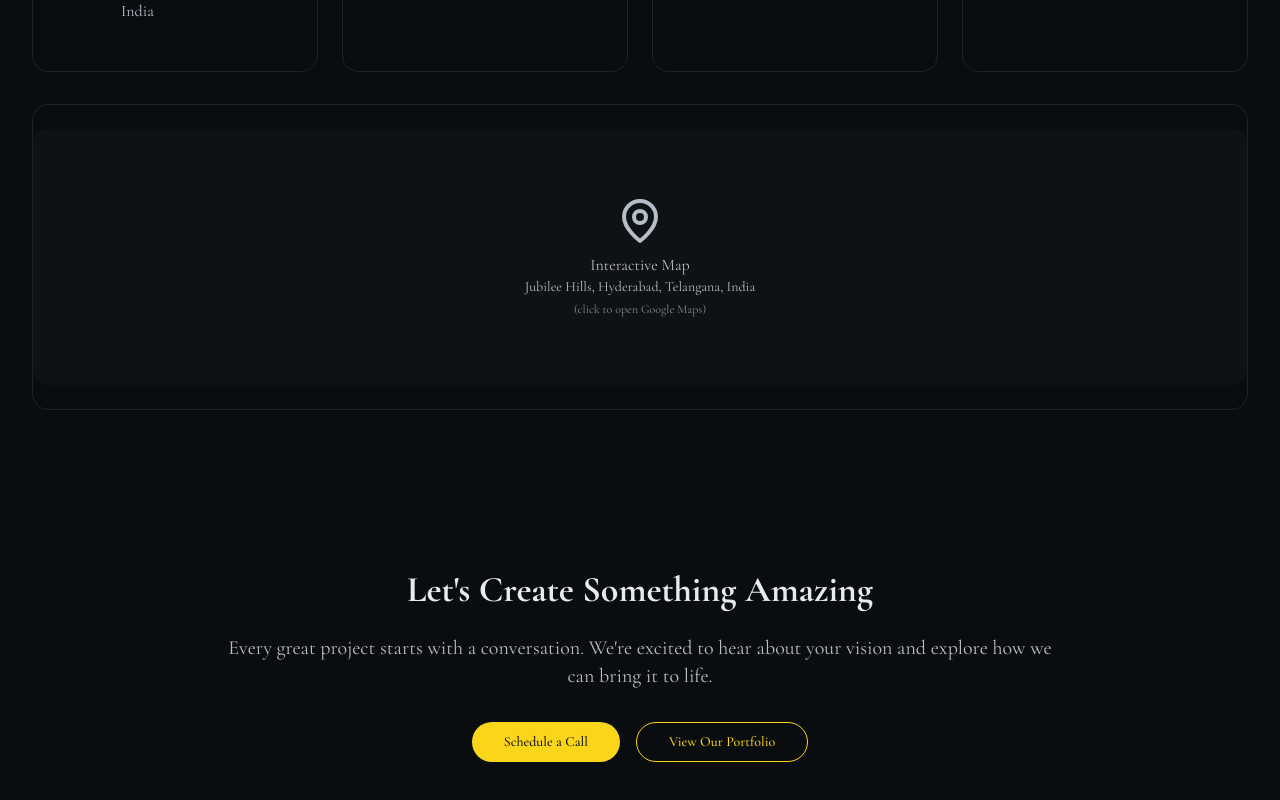
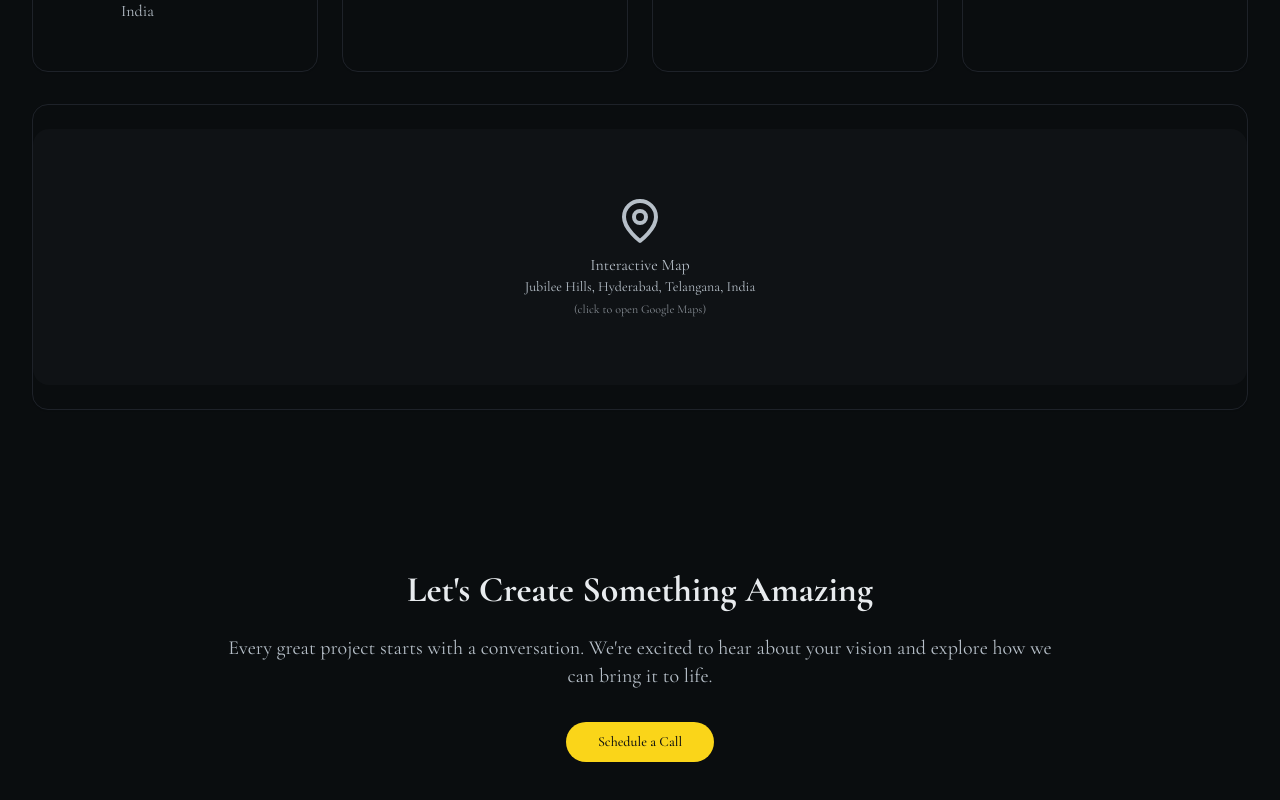
Before and after one commit to Pratyushall/bq-mvp, a Next.js app: page /contact in a window 1280 px wide. Shown: the part 1495-2295 px from the top of the page. Built offline with nearby package versions, Linux system fonts and the light colour scheme.

Commit message:
Deploy: latest changes

```diff
--- a/app/about/page.tsx
+++ b/app/about/page.tsx
@@ -85,7 +85,7 @@ Keeper of alt takes and late-night coffee.`,
       <section className="pt-24 pb-16 bg-gradient-to-br from-background via-card to-muted group">
         <div className="max-w-7xl mx-auto px-4 sm:px-6 lg:px-8 text-center">
           <h1 className="text-5xl sm:text-6xl font-bold text-foreground mb-6 transition-all duration-500 group-hover:text-[var(--primary)] group-hover:scale-105 group-hover:-translate-y-2 cursor-default">
-            About Balqony Sitraalu
+            Who We Are
           </h1>
           <p className="text-xl text-muted-foreground max-w-3xl mx-auto leading-relaxed transition-all duration-500 group-hover:text-foreground">
             We are a passionate team of filmmakers, storytellers, and creative
@@ -122,7 +122,7 @@ Keeper of alt takes and late-night coffee.`,
 
           <div className="relative group/image">
             <img
-              src="/images/bqlogo2.png"
+              src="/images/abti.png"
               alt="Our team at work"
               className="rounded-2xl shadow-2xl transition-all duration-500 group-hover/image:scale-105 group-hover/image:shadow-[0_25px_50px_-12px_rgba(250,204,21,0.35)] cursor-pointer"
             />
--- a/app/contact/page.tsx
+++ b/app/contact/page.tsx
@@ -2,7 +2,6 @@
 
 import type React from "react";
 import { useState } from "react";
-import Link from "next/link";
 import { Navigation } from "@/components/navigation";
 import { Button } from "@/components/ui/button";
 import { Card, CardContent } from "@/components/ui/card";
@@ -420,7 +419,7 @@ export default function ContactPage() {
             Every great project starts with a conversation. We're excited to
             hear about your vision and explore how we can bring it to life.
           </p>
-          <div className="flex flex-col sm:flex-row gap-4 justify-center">
+          <div className="flex justify-center">
             <Button
               size="lg"
               onClick={handleSchedule}
@@ -428,15 +427,6 @@ export default function ContactPage() {
             >
               Schedule a Call
             </Button>
-
-            <Button
-              asChild
-              variant="outline"
-              size="lg"
-              className="border-primary text-primary hover:bg-primary hover:text-primary-foreground px-8 py-4 rounded-full bg-transparent transition-all duration-300 hover:scale-110 hover:shadow-[0_0_25px_rgba(255,255,0,0.3)] hover:-translate-y-2 hover:-rotate-1 active:scale-95"
-            >
-              <Link href="/work">View Our Portfolio</Link>
-            </Button>
           </div>
         </div>
       </section>
```
Also changed, not shown: public/images/abti.png (added).
